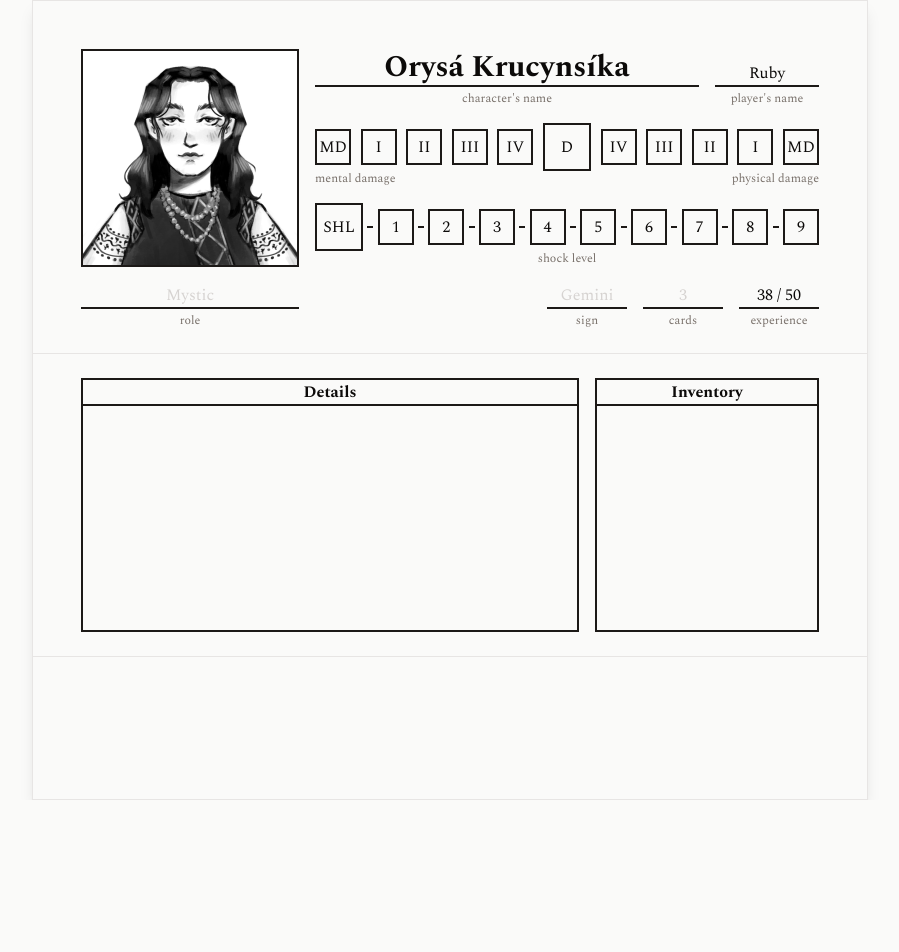
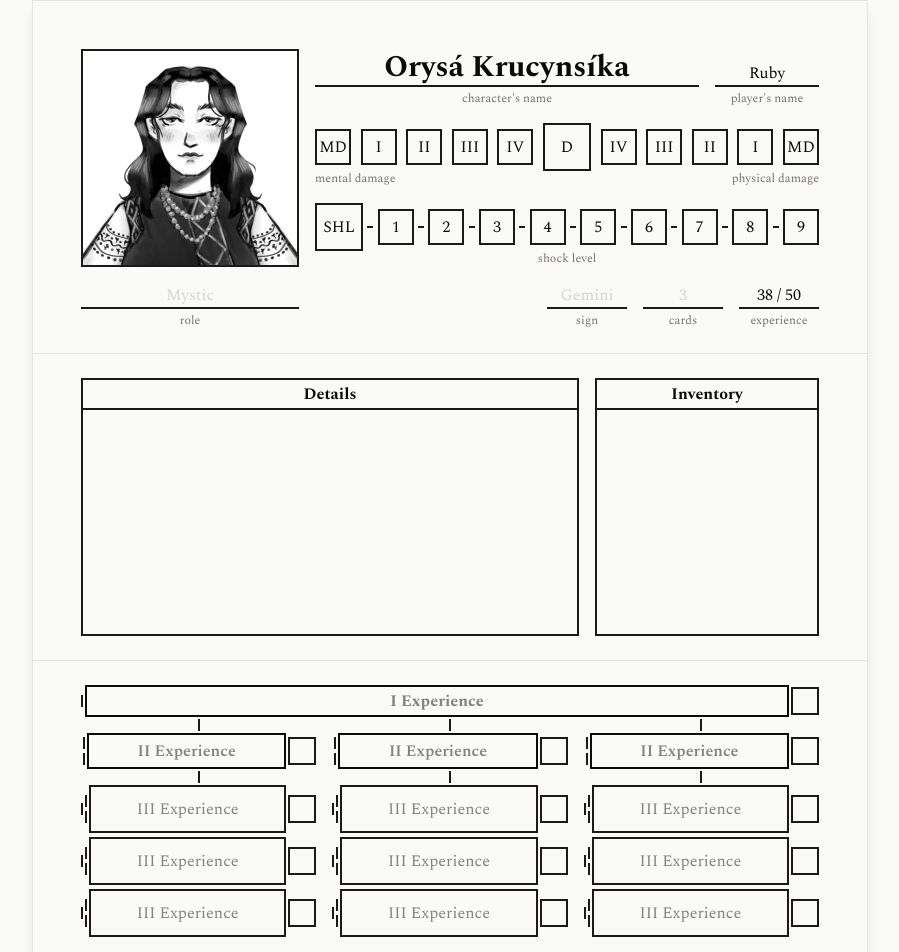
Before and after one commit to vistoriel/destiny-draft, a Next.js app: page /g/1/c/1 in a window 1280 px wide. Shown: the top 952 px of the page, without its empty margins (190-1089 px from the left). Before the commit the page ends 800 px from the top, so only its background shows below. Built offline with nearby package versions, Linux system fonts and the light colour scheme.

Commit message:
feat: add CharacterExperience

```diff
--- a/app/g/[game]/c/[character]/page.tsx
+++ b/app/g/[game]/c/[character]/page.tsx
@@ -1,4 +1,4 @@
-import { CharacterDetails, CharacterHeader } from "@/components/character";
+import { CharacterDetails, CharacterExperiences, CharacterHeader } from "@/components/character";
 import { Metadata } from "next";
 
 export const metadata: Metadata = {
@@ -9,9 +9,10 @@ export const metadata: Metadata = {
 export default function CharacterPage() {
   return (
     <div className="w-full flex justify-center">
-      <main className="py-12 shadow-lg border border-stone-200 min-h-screen flex flex-col">
+      <main className="w-209 py-12 shadow-lg border border-stone-200 min-h-screen flex flex-col">
         <CharacterHeader className="px-12 pb-6 border-b border-stone-200"/>
         <CharacterDetails className="px-12 py-6 border-b border-stone-200"/>
+        <CharacterExperiences className="px-12 py-6 border-b border-stone-200"/>
       </main>
     </div>
   );
--- a/components/character/CharacterDetails.tsx
+++ b/components/character/CharacterDetails.tsx
@@ -20,14 +20,14 @@ export function CharacterDetails({ className }: { className?: string }) {
       <div className="w-full h-fit border-2 border-stone-900">
         <input
           type="text"
-          className="w-full text-center font-bold border-b-2 border-stone-900"
+          className="w-full p-0.5 text-center font-bold border-b-2 border-stone-900"
           placeholder="Section name"
           defaultValue={'Details'}
         />
         <EditorContent editor={editor} />
       </div>
       <div className="w-56 min-h-56 shrink-0 border-2 border-stone-900">
-        <h2 className="w-full text-center font-bold border-b-2 border-stone-900">
+        <h2 className="w-full p-0.5 text-center font-bold border-b-2 border-stone-900">
           Inventory
         </h2>
       </div>
--- /dev/null
+++ b/components/character/CharacterExperiences.tsx
@@ -0,0 +1,33 @@
+'use client';
+import { cn } from "@/lib/utils";
+import { Experience } from "./Experience";
+
+export function CharacterExperiences({ className }: { className?: string }) {
+  return (
+    <section className={cn('flex flex-col gap-8', className)}>
+      {Array.from({ length: 3 }).map((_, levelIdx) => (
+      <div key={levelIdx} className="flex flex-col gap-0.5">
+        <Experience level="I" />
+        <div className="flex gap-4">
+          {Array.from({ length: 3 }).map((_, idx) => (
+            <div key={idx} className="flex flex-col gap-0.5 w-full">
+              <div className="flex gap-1 justify-center">
+                <hr className="h-3 border border-stone-900" />
+              </div>
+              <Experience level="II" />
+              <div className="flex gap-1 justify-center">
+                <hr className="h-3 border border-stone-900" />
+              </div>
+              <div className="flex flex-col gap-1">
+                {Array.from({ length: 3 }).map((_, subIdx) => (
+                  <Experience key={subIdx} level="III" />
+                ))}
+              </div>
+            </div>
+          ))}
+        </div>
+      </div>
+      ))}
+    </section>
+  )
+}
--- /dev/null
+++ b/components/character/Experience.tsx
@@ -0,0 +1,48 @@
+import { cn } from '@/lib/utils';
+import TextareaAutosize from 'react-textarea-autosize';
+
+export type ExperienceLevel = 'I' | 'II' | 'III';
+
+export type ExperienceProps = {
+  level: ExperienceLevel;
+};
+
+export function Experience({ level }: ExperienceProps) {
+  return (
+    <div className="w-full flex items-center gap-0.5">
+      <div className="flex items-center">
+        { (level === 'I' || level === 'III') &&
+          <hr className="h-3 border border-stone-900" />
+        }
+        { (level === 'II' || level === 'III') &&
+          <div className="flex flex-col pl-0.5 justify-center gap-1">
+            <hr className="h-3 border border-stone-900" />
+            <hr className="h-3 border border-stone-900" />
+          </div>
+        }
+      </div>
+      { (level === 'I' || level === 'II')
+        ? <input
+          type="text"
+          className={cn(
+            'w-full text-center border-2 focus:outline-2 focus-visible:outline-2 focus:border-amber-900 outline-amber-600 outline-offset-0 focus:z-10',
+            level === 'I' ? 'p-0.5 font-bold' : 'p-1 font-semibold'
+          )}
+          placeholder={level + ' Experience'}
+        />
+        : <label className="h-12 w-full flex items-center border-2 border-stone-900 cursor-text focus-within:border-amber-900 focus-within:outline-2 outline-amber-600 focus-within:z-10 outline-offset-0">
+          <TextareaAutosize
+            className="block w-full px-1 py-0.5 text-center leading-tight resize-none outline-none"
+            maxRows={2}
+            placeholder={level + ' Experience'}
+          />
+        </label>
+      }
+      <input
+        type="checkbox"
+        className="appearance-none shrink-0 w-7 h-7 border-2 border-stone-900 cursor-pointer relative focus-visible:outline-2 focus-visible:border-amber-900 outline-amber-600 outline-offset-0 focus-visible:z-10
+          checked:after:content-['+'] checked:after:absolute checked:after:text-3xl checked:after:font-semibold checked:after:left-1/2 checked:after:top-1/2 checked:after:-translate-x-1/2 checked:after:-translate-y-1/2"
+      />
+    </div>
+  );
+}
--- /dev/null
+++ b/components/character/GeminiCharacterExperiences.tsx
@@ -0,0 +1,86 @@
+import { cn } from "@/lib/utils";
+
+function ExperienceNode({
+  level,
+  className,
+  placeholder
+}: {
+  level: 1 | 2 | 3;
+  className?: string;
+  placeholder?: string;
+}) {
+  return (
+    <div className={cn("flex w-full relative group", className)}>
+       {/* Level Bars - "II" etc visual */}
+      <div className="flex shrink-0 gap-0.5 mr-1 items-stretch py-0.5">
+        {Array.from({ length: level }).map((_, i) => (
+          <div key={i} className="w-0.75 bg-stone-900 h-full" />
+        ))}
+      </div>
+
+      {/* Input Field */}
+      <input
+        type="text"
+        className="flex-1 w-full h-10 border-2 border-stone-900 bg-transparent px-2 text-center font-bold text-stone-900 placeholder:text-stone-400/50 placeholder:font-normal focus:outline-none focus:bg-stone-50"
+        placeholder={placeholder}
+      />
+
+      {/* Checkbox */}
+      <div className="relative w-10 h-10 ml-1 border-2 border-stone-900 shrink-0 flex items-center justify-center cursor-pointer hover:bg-stone-50 transition-colors">
+        <input
+          type="checkbox"
+          className="peer appearance-none absolute inset-0 w-full h-full cursor-pointer z-10"
+        />
+        {/* Custom Check Indicator */}
+        <span className="text-2xl font-bold leading-none hidden peer-checked:block pointer-events-none select-none pb-1">
+          +
+        </span>
+      </div>
+    </div>
+  );
+}
+
+export function GeminiCharacterExperiences({ className }: { className?: string }) {
+  return (
+    <section className={cn('flex flex-col items-center w-full', className)}>
+      {/* Level 1 (Root) */}
+      <div className="w-full max-w-lg z-10">
+         <ExperienceNode level={1} placeholder="I Experience" />
+      </div>
+
+      {/* Tree Connectors Area */}
+      {/* This area connects the bottom of L1 to the tops of L2s */}
+      <div className="w-full relative h-6">
+        {/* Vertical Line from Root Component Center Down */}
+        <div className="absolute top-0 left-1/2 -translate-x-1/2 w-0.5 h-full bg-stone-900" />
+
+        {/* Horizontal Bar connecting the centers of the outer columns */}
+        {/* We position this at the bottom of this spacer, aligning with the start of the L2 vertical drops */}
+        <div className="absolute bottom-0 left-[16.66%] right-[16.66%] h-0.5 bg-stone-900" />
+      </div>
+
+      {/* Level 2 Columns */}
+      <div className="grid grid-cols-3 gap-4 w-full">
+         {Array.from({ length: 3 }).map((_, i) => (
+            <div key={i} className="flex flex-col items-center relative">
+               {/* Connector Line from the Horizontal Bar (Top) to the Node */}
+               <div className="w-0.5 h-4 bg-stone-900" />
+
+               {/* L2 Node */}
+               <ExperienceNode level={2} placeholder="II Experience" className="mb-0" />
+
+               {/* Vertical Connector to Children */}
+               <div className="w-0.5 h-4 bg-stone-900" />
+
+               {/* L3 Nodes Stack */}
+               <div className="flex flex-col gap-2 w-full">
+                  <ExperienceNode level={3} placeholder="III Experience" />
+                  <ExperienceNode level={3} placeholder="III Experience" />
+                  <ExperienceNode level={3} placeholder="III Experience" />
+               </div>
+            </div>
+         ))}
+      </div>
+    </section>
+  )
+}
--- a/components/character/index.ts
+++ b/components/character/index.ts
@@ -1,4 +1,6 @@
 export * from './DamageTrack';
 export * from './ShockTrack';
+export * from './Experience';
 export * from './CharacterHeader';
 export * from './CharacterDetails';
+export * from './CharacterExperiences';
```
